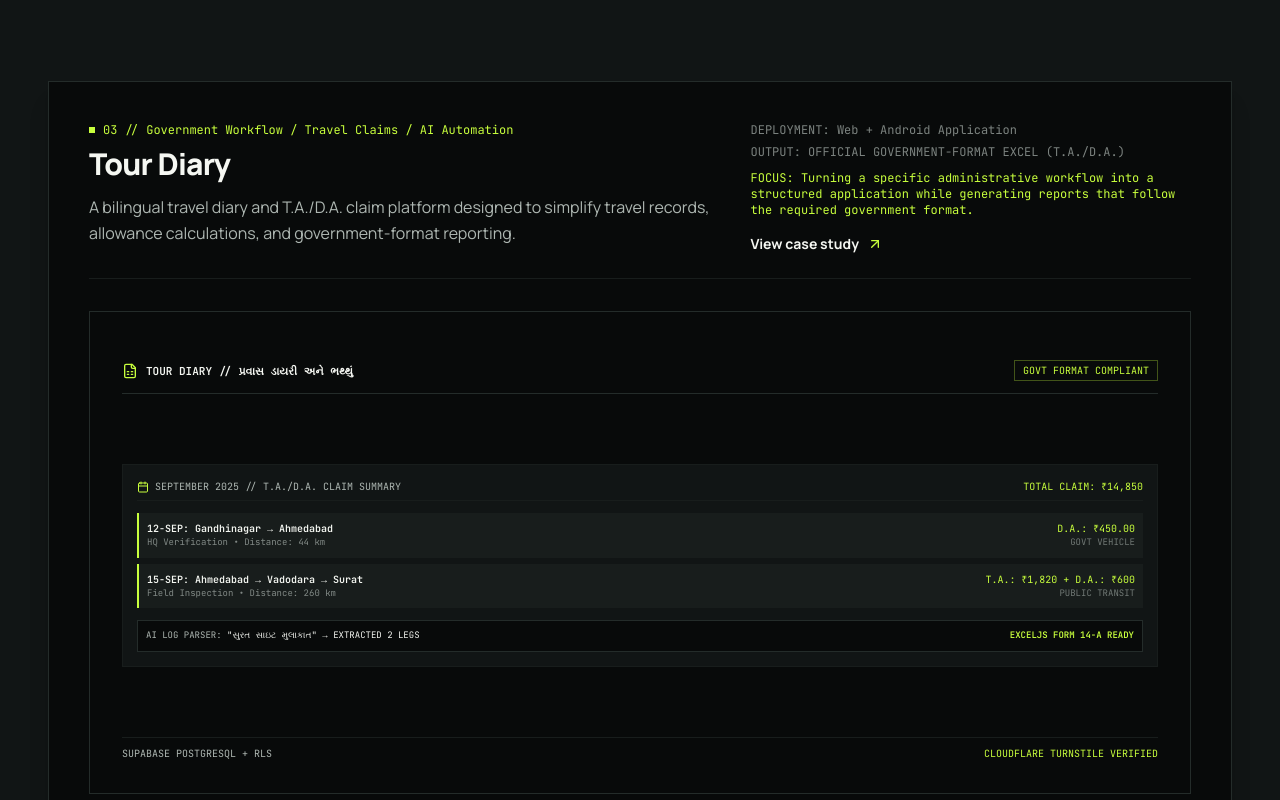
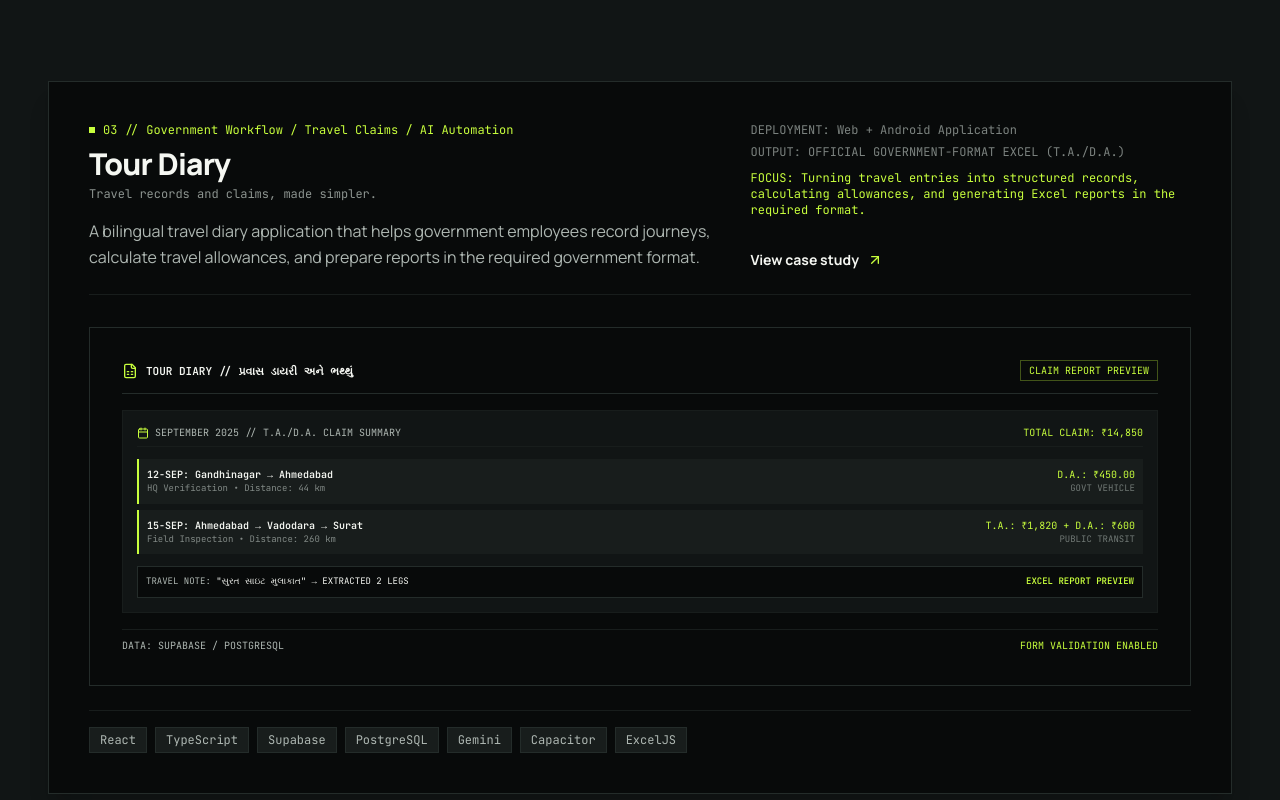
Before and after one commit to Xlogik-code/xlogik-site, a React (Vite) app: page / in a window 1280 px wide. Shown: the part 5260-6060 px from the top of the page. Built offline with nearby package versions, Linux system fonts and the light colour scheme.

Commit message:
feat: add content data and UI components for work section and project mockups

```diff
--- a/src/components/ProjectMockup.tsx
+++ b/src/components/ProjectMockup.tsx
@@ -232,7 +232,7 @@ export const ProjectMockup: React.FC<ProjectMockupProps> = ({ id }) => {
   // =========================================================================
   if (id === 'tour-diary') {
     return (
-      <div className="w-full h-full bg-[#080A0A] p-4 sm:p-6 pt-10 sm:pt-10 flex flex-col justify-between select-none font-mono-code relative overflow-hidden">
+      <div className="w-full bg-[#080A0A] p-4 sm:p-6 flex flex-col select-none font-mono-code relative overflow-hidden">
         {/* Top Government Platform Banner */}
         <div className="flex items-center justify-between border-b border-[#242C2A] pb-3 text-[11px] text-[#AEB7B2]">
           <div className="flex items-center gap-2">
@@ -240,7 +240,7 @@ export const ProjectMockup: React.FC<ProjectMockupProps> = ({ id }) => {
             <span className="text-[#F5F7F2] font-bold">TOUR DIARY // પ્રવાસ ડાયરી અને ભથ્થું</span>
           </div>
           <div className="text-[10px] text-[#C8FF3D] border border-[#C8FF3D]/30 px-2 py-0.5">
-            GOVT FORMAT COMPLIANT
+            CLAIM REPORT PREVIEW
           </div>
         </div>
 
@@ -281,15 +281,15 @@ export const ProjectMockup: React.FC<ProjectMockupProps> = ({ id }) => {
 
           {/* AI Note Parse & Excel Generator badge */}
           <div className="bg-[#080A0A] p-2 border border-[#242C2A] flex items-center justify-between text-[9px] text-[#AEB7B2]">
-            <span className="text-[#AEB7B2]">AI LOG PARSER: <span className="text-[#F5F7F2]">"સુરત સાઇટ મુલાકાત" → EXTRACTED 2 LEGS</span></span>
-            <span className="text-[#C8FF3D] font-bold">EXCELJS FORM 14-A READY</span>
+            <span className="text-[#AEB7B2]">TRAVEL NOTE:{' '} <span className="text-[#F5F7F2]">"સુરત સાઇટ મુલાકાત" → EXTRACTED 2 LEGS</span></span>
+            <span className="text-[#C8FF3D] font-bold">EXCEL REPORT PREVIEW</span>
           </div>
         </div>
 
         {/* Footer info */}
         <div className="flex justify-between text-[10px] text-[#AEB7B2] pt-2 border-t border-[#181D1C]">
-          <span>SUPABASE POSTGRESQL + RLS</span>
-          <span className="text-[#C8FF3D]">CLOUDFLARE TURNSTILE VERIFIED</span>
+          <span>DATA: SUPABASE / POSTGRESQL</span>
+          <span className="text-[#C8FF3D]">FORM VALIDATION ENABLED</span>
         </div>
       </div>
     );
--- a/src/components/WorkSection.tsx
+++ b/src/components/WorkSection.tsx
@@ -233,7 +233,12 @@ export const WorkSection: React.FC<WorkSectionProps> = ({ onOpenCaseStudy }) =>
                     >
                       {study.title}
                     </h3>
-                    <p className="mt-3 text-sm sm:text-base text-[#AEB7B2] leading-relaxed max-w-2xl">
+                    {study.subtitle && (
+                      <p className="mt-1 text-xs font-mono-code text-[#AEB7B2]/80">
+                        {study.subtitle}
+                      </p>
+                    )}
+                    <p className="mt-4 text-sm sm:text-base text-[#AEB7B2] leading-relaxed max-w-2xl">
                       {study.summary}
                     </p>
                   </div>
@@ -264,7 +269,7 @@ export const WorkSection: React.FC<WorkSectionProps> = ({ onOpenCaseStudy }) =>
                   onClick={() => onOpenCaseStudy(study)}
                   className="cursor-pointer relative bg-[#080A0A] border border-[#242C2A] p-2 hover:border-[#C8FF3D]/70 transition-all duration-300 overflow-hidden"
                 >
-                  <div className="relative overflow-hidden aspect-[16/10] sm:aspect-[21/9] min-h-[220px] bg-[#080A0A] transition-transform duration-500 group-hover:scale-[1.01]">
+                  <div className="relative overflow-hidden bg-[#080A0A] transition-transform duration-500 group-hover:scale-[1.01]">
                     <ProjectMockup id={study.id} />
                   </div>
                 </div>
--- a/src/data/content.ts
+++ b/src/data/content.ts
@@ -169,11 +169,11 @@ export const CASE_STUDIES: CaseStudy[] = [
   {
     id: 'tour-diary',
     title: 'Tour Diary',
-    subtitle: 'Bilingual travel records and automated government-format reporting.',
+    subtitle: 'Travel records and claims, made simpler.',
     clientSector: 'Government Workflow / Travel Claims / AI Automation',
     aspectRatio: '16/10',
     imageAlt: 'Tour Diary Bilingual Travel Claims & Excel Generation System',
-    summary: 'A bilingual travel diary and T.A./D.A. claim platform designed to simplify travel records, allowance calculations, and government-format reporting.',
+    summary: 'A bilingual travel diary application that helps government employees record journeys, calculate travel allowances, and prepare reports in the required government format.',
     technologies: ['React', 'TypeScript', 'Supabase', 'PostgreSQL', 'Gemini', 'Capacitor', 'ExcelJS'],
     year: '2025',
     location: 'Web + Android Application',
@@ -196,7 +196,7 @@ export const CASE_STUDIES: CaseStudy[] = [
       'Capacitor integration enabling native Android deep-linking and offline leg logging'
     ],
     outcome: 'Replaced hours of tedious manual calculations and formatting with a dependable, structured application that generates official, audit-ready government claim spreadsheets in a single click.',
-    engineeringFocus: 'Turning a specific administrative workflow into a structured application while generating reports that follow the required government format.'
+    engineeringFocus: 'Turning travel entries into structured records, calculating allowances, and generating Excel reports in the required format.'
   },
   {
     id: 'smart-billing',
```
